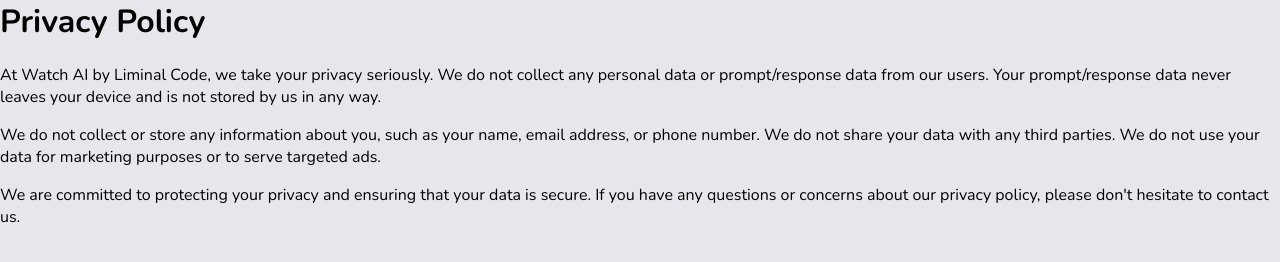
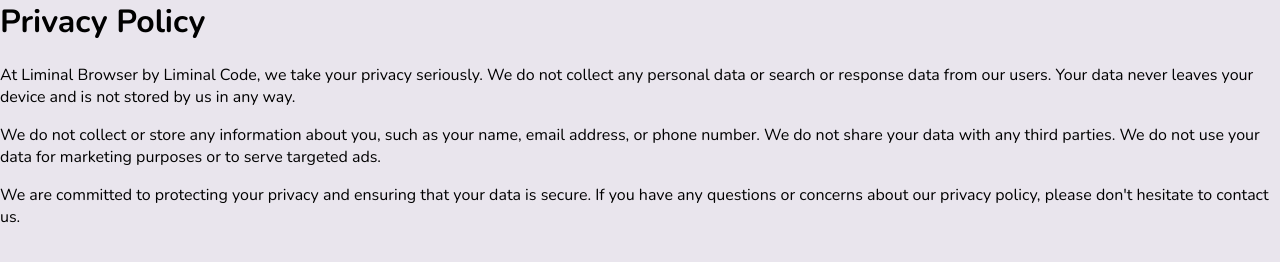
Before and after one commit to steadman1/portfolio-website, a website built with Vite: page liminal-browser-privacy.html in a window 1280 px wide. Built offline with nearby package versions, Linux system fonts and the light colour scheme.

Commit message:
Update liminal-browser-privacy.html

```diff
--- a/liminal-browser-privacy.html
+++ b/liminal-browser-privacy.html
@@ -27,7 +27,7 @@
   <body>
     <main>
        <h1>Privacy Policy</h1>
-    <p>At Watch AI by Liminal Code, we take your privacy seriously. We do not collect any personal data or prompt/response data from our users. Your prompt/response data never leaves your device and is not stored by us in any way.</p>
+    <p>At Liminal Browser by Liminal Code, we take your privacy seriously. We do not collect any personal data or search or response data from our users. Your data never leaves your device and is not stored by us in any way.</p>
     <p>We do not collect or store any information about you, such as your name, email address, or phone number. We do not share your data with any third parties. We do not use your data for marketing purposes or to serve targeted ads.</p>
     <p>We are committed to protecting your privacy and ensuring that your data is secure. If you have any questions or concerns about our privacy policy, please don't hesitate to contact us.</p>
     </main>
```
